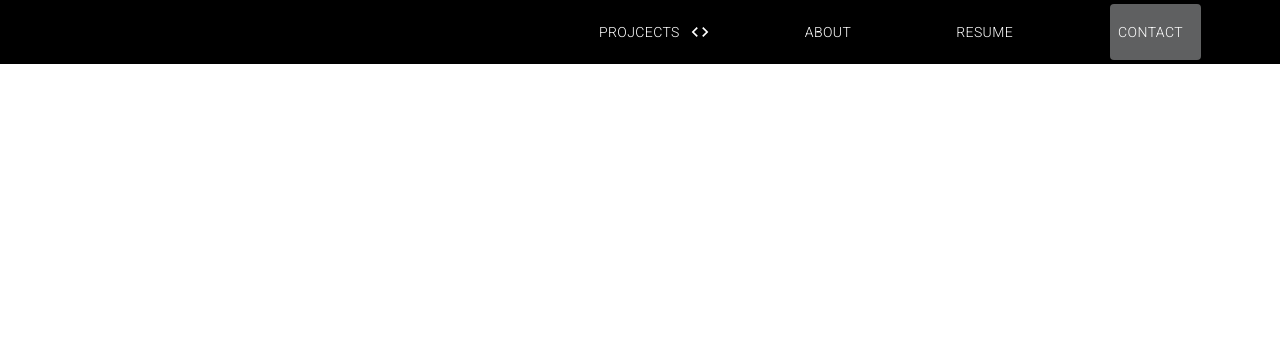
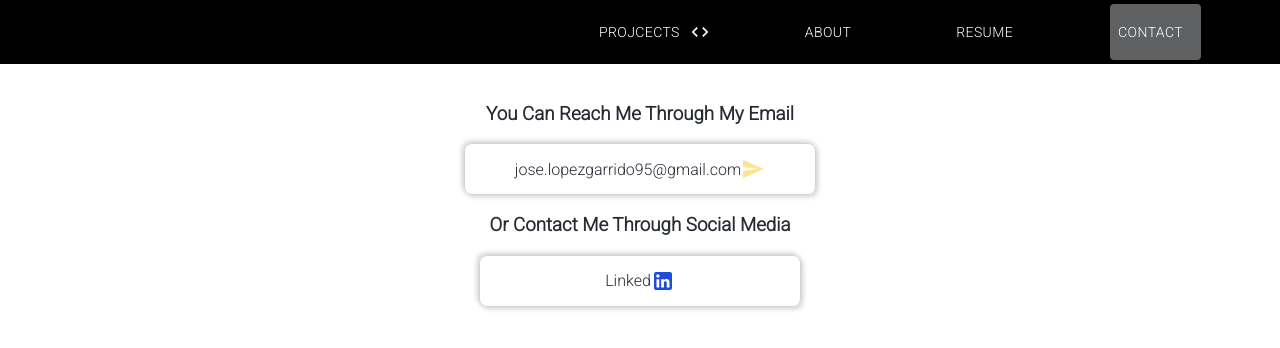
Before and after one commit to pepeL95/my-app, a React (Create React App) app: page / in a window 1280 px wide. Both pictures are taken after a click on the button "CONTACT". Shown: the top 348 px of the page. Built offline with nearby package versions, Linux system fonts and the light colour scheme.

Commit message:
finished contact window

```diff
--- a/src/App.js
+++ b/src/App.js
@@ -5,6 +5,7 @@ import TopBar from './Components/TopBar/TopBar'
 import About from './Components/About/About'
 import Resume from './Components/Resume/Resume'
 import Portfolio from './Components/Portfolio/Portfolio'
+import Contact from './Components/Contact/Contact'
 
 function App() {
   const [window, setWindow] = useState(menus.about)
@@ -14,6 +15,7 @@ function App() {
       {window === menus.about && <About />}
       {window === menus.resume && <Resume />}
       {window === menus.portfolio && <Portfolio />}
+      {window === menus.contact && <Contact />}
     </div>
   )
 }
--- /dev/null
+++ b/src/Components/Contact/Contact.js
@@ -0,0 +1,30 @@
+import './Contact.scss'
+import SendSharpIcon from '@mui/icons-material/SendSharp'
+import LinkedInIcon from '@mui/icons-material/LinkedIn'
+const Contact = () => {
+  return (
+    <div className="contact-container">
+      <div className="email-container">
+        <h3>You Can Reach Me Through My Email</h3>
+        <a href="mailto:jose.lopezgarrido@95@gmail.com" className=" email">
+          jose.lopezgarrido95@gmail.com
+          <SendSharpIcon sx={{ fill: '#FDE68A' }}/>
+        </a>
+      </div>
+
+      <div className="social-media-container">
+        <h3>Or Contact Me Through Social Media</h3>
+        <a
+          href="https://www.linkedin.com/in/jose-miguel-lopez-garrido-685821199"
+          target="_blank"
+          rel="noopener noreferrer"
+          className=" social-media"
+        >
+          Linked <LinkedInIcon sx={{ fill: '#1D4ED8' }} />
+        </a>
+      </div>
+    </div>
+  )
+}
+// https://usf.joinhandshake.com/stu/users/29106498
+export default Contact
--- /dev/null
+++ b/src/Components/Contact/Contact.scss
@@ -0,0 +1,48 @@
+.contact-container {
+    display: flex;
+    flex-direction: column;
+    align-items: center;
+    justify-content: center;
+
+    &>.email-container {
+        display: flex;
+        flex-direction: column;
+        align-items: center;
+        margin-top: 20px;
+        &>.email {
+            color: inherit;
+            text-decoration: none;
+            cursor: pointer;
+            border-radius: 8px;
+            box-shadow: -2px -2px 5px lightgray,
+            2px  2px 5px lightgray;
+            display: flex;
+            justify-content: center;
+            align-items: center;
+            width: 350px;
+            height: 50px;
+            border: 1px solid lightgray;
+        }
+    }
+
+    &>.social-media-container {
+        display: flex;
+        flex-direction: column;
+        align-items: center;
+        &>.social-media {
+            color: inherit;
+            text-decoration: none;
+            cursor: pointer;
+            // font-weight: lighter;
+            border-radius: 8px;
+            box-shadow: -2px -2px 5px lightgray,
+            2px  2px 5px lightgray;
+            display: flex;
+            justify-content: center;
+            align-items: center;
+            width: 320px;
+            height: 50px;
+            border: 1px solid lightgray;
+        }
+    }
+}
--- a/src/Components/Resume/Resume.js
+++ b/src/Components/Resume/Resume.js
@@ -15,10 +15,6 @@ const Resume = () => {
 
   return (
     <div className="resume-container">
-      <div className="download-resume-container">
-        <button>Download Resume as PDF</button>
-      </div>
-
       <div className="buckets education-container">
         <div className="header">
           <h1>Education</h1>
```
